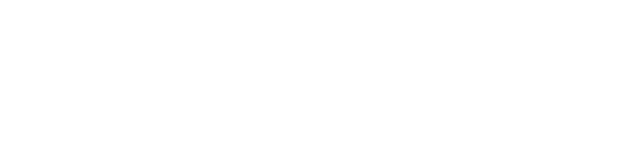
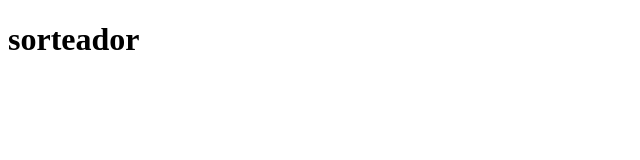
Before and after one commit to IgorGomes012/sorteador-de-numeros, a plain HTML site: page index.html in a window 1280 px wide. Shown: the whole page, without its empty margins (0-640 px from the left). Drawn offline with Linux system fonts and the light colour scheme.

Commit message:
ADD title

```diff
--- a/index.html
+++ b/index.html
@@ -7,6 +7,7 @@
   <title>Document</title>
 </head>
 <body>
+  <h1>sorteador</h1>
   <script src="/scripts.js"></script>
 </body>
 </html>
```
